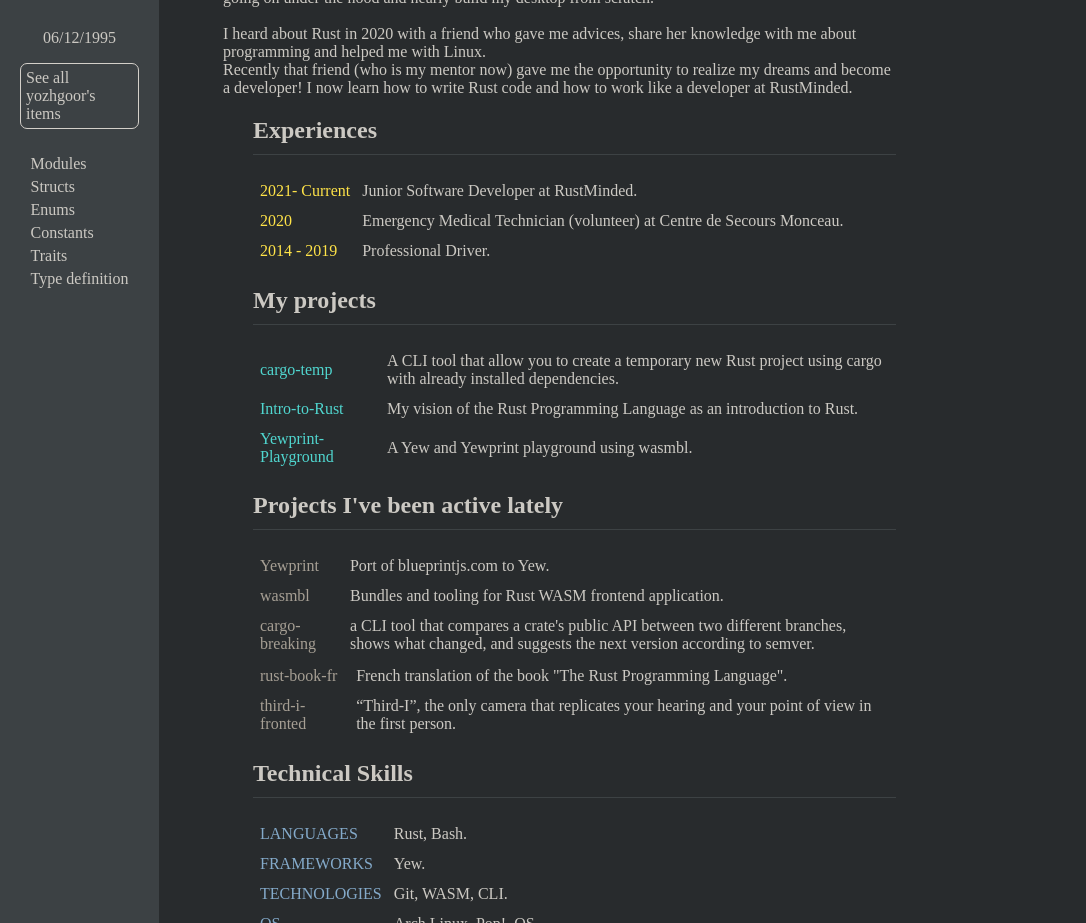
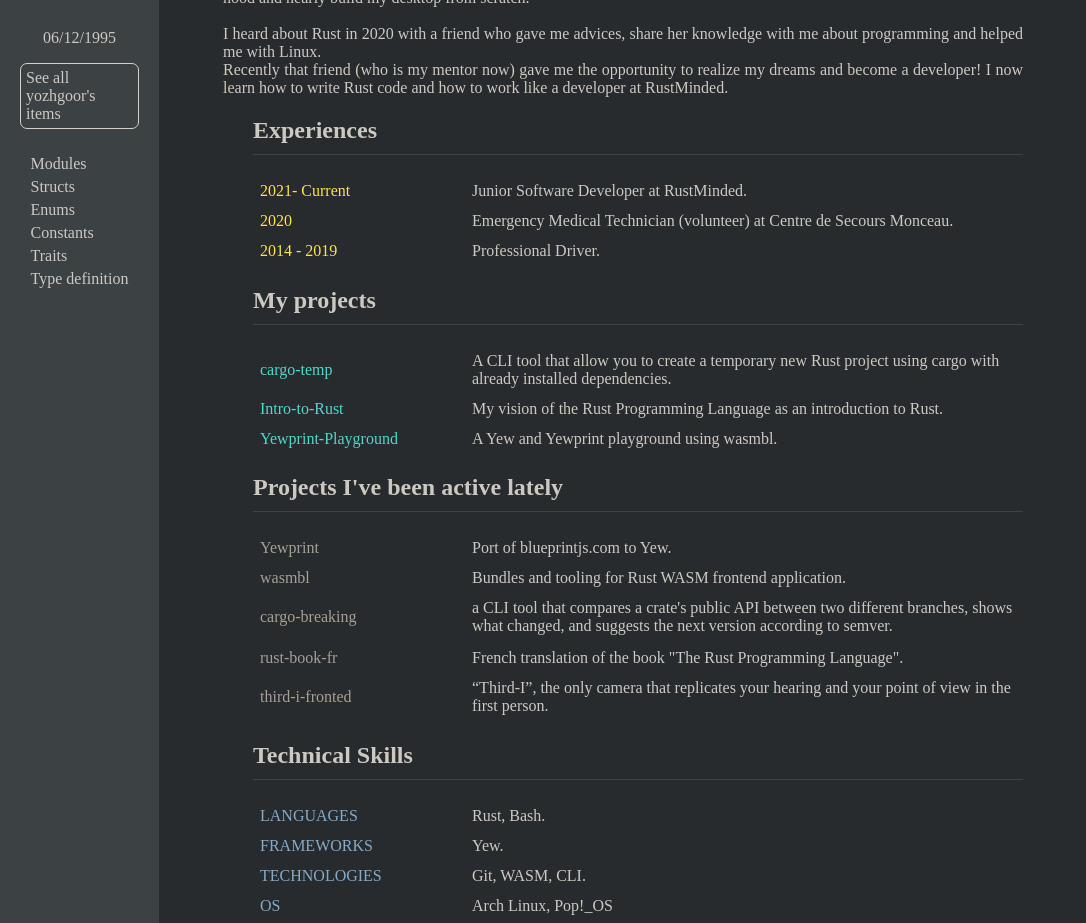
Before and after one commit to yozhgoor/yozhgoor.github.io, a plain HTML site: page index.html in a window 1280 px wide. Shown: the part 177-1100 px from the top of the page, without its empty margins (0-1086 px from the left). Drawn offline with Linux system fonts and the light colour scheme.

Commit message:
Format text

```diff
--- a/index.html
+++ b/index.html
@@ -139,27 +139,29 @@
                         <h2 id="modules">Experiences</h2>
                         <table>
                             <tr>
-                                <td style="color: #FFE348;">
+                                <td class="left">
                                     2021- Current
                                 </td>
-                                <td>
+                                <td class="right">
                                     Junior Software Developer at RustMinded.
                                 </td>
                             </tr>
                             <tr>
-                                <td style="color: #FFE348;">
+                                <td class="left">
                                     2020
                                 </td>
-                                <td>
+                                <td class="right">
                                     Emergency Medical Technician (volunteer) at
                                     Centre de Secours Monceau.
                                 </td>
                             </tr>
                             <tr>
-                                <td style="color: #FFE348;">
+                                <td class="left">
                                     2014 - 2019
                                 </td>
-                                <td>Professional Driver.</td>
+                                <td class="right">
+                                    Professional Driver.
+                                </td>
                             </tr>
                         </table>
                     </div>
@@ -167,40 +169,40 @@
                         <h2 id="structs">My projects</h2>
                         <table>
                             <tr>
-                                <td>
+                                <td class="left">
                                     <a
                                         href="https://github.com/yozhgoor/cargo-temp"
                                     >
                                         cargo-temp
                                     </a>
                                 </td>
-                                <td>
+                                <td class="right">
                                     A CLI tool that allow you to create a
                                     temporary new Rust project using cargo with
                                     already installed dependencies.
                                 </td>
                             </tr>
                             <tr>
-                                <td>
+                                <td class="left">
                                     <a
                                         href="https://intro-to-rust.netlify.app"
                                     >
                                         Intro-to-Rust
                                     </a>
                                 </td>
-                                <td>
+                                <td class="right">
                                     My vision of the Rust Programming Language as an introduction to Rust.
                                 </td>
                             </tr>
                             <tr>
-                                <td>
+                                <td class="left">
                                     <a
                                         href="https://github.com/yozhgoor/yewprint-playground"
                                     >
                                         Yewprint-Playground
                                     </a>
                                 </td>
-                                <td>
+                                <td class="right">
                                     A Yew and Yewprint playground using wasmbl.
                                 </td>
                             </tr>
@@ -210,38 +212,38 @@
                         <h2 id=enums>Projects I've been active lately</h2>
                         <table>
                             <tr>
-                                <td>
+                                <td class="left">
                                     <a
                                         href="https://github.com/yewprint/yewprint"
                                     >
                                         Yewprint
                                     </a>
                                 </td>
-                                <td>
+                                <td class="right">
                                     Port of blueprintjs.com to Yew.
                                 </td>
                             </tr>
                             <tr>
-                                <td>
+                                <td class="left">
                                     <a
                                         href="https://github.com/wasmbl/wasmbl"
                                     >
                                         wasmbl
                                     </a>
                                 </td>
-                                <td>
+                                <td class="right">
                                     Bundles and tooling for Rust WASM frontend application.
                                 </td>
                             </tr>
                             <tr>
-                                <td>
+                                <td class="left">
                                     <a
                                         href="https://github.com/iomentum/cargo-breaking"
                                     >
                                         cargo-breaking
                                     </a>
                                 </td>
-                                <td>
+                                <td class="right">
                                     a CLI tool that compares a crate's public
                                     API between two different branches, shows
                                     what changed, and suggests the next version
@@ -251,26 +253,26 @@
                         </table>
                         <table>
                             <tr>
-                                <td>
+                                <td class="left">
                                     <a
                                         href="https://github.com/Jimskapt/rust-book-fr"
                                     >
                                         rust-book-fr
                                     </a>
                                 </td>
-                                <td>
+                                <td class="right">
                                     French translation of the book "The Rust Programming Language".
                                 </td>
                             </tr>
                             <tr>
-                                <td>
+                                <td class="left">
                                     <a
                                         href="https://github.com/BigBoySystems/third-i-frontend"
                                     >
                                         third-i-fronted
                                     </a>
                                 </td>
-                                <td>
+                                <td class="right">
                                     “Third-I”, the only camera that replicates
                                     your hearing and your point of view in the
                                     first person.
@@ -282,34 +284,34 @@
                         <h2 id="constants">Technical Skills</h2>
                         <table>
                             <tr>
-                                <td style="color: #84AACA;">
+                                <td class="left">
                                     LANGUAGES
                                 </td>
-                                <td>
+                                <td class="right">
                                     Rust, Bash.
                                 </td>
                             </tr>
                             <tr>
-                                <td style="color: #84AACA;">
+                                <td class="left">
                                     FRAMEWORKS
                                 </td>
-                                <td>
+                                <td class="right">
                                     Yew.
                                 </td>
                             </tr>
                             <tr>
-                                <td style="color: #84AACA;">
+                                <td class="left">
                                     TECHNOLOGIES
                                 </td>
-                                <td>
+                                <td class="right">
                                     Git, WASM, CLI.
                                 </td>
                             </tr>
                             <tr>
-                                <td style="color: #84AACA;">
+                                <td class="left">
                                     OS
                                 </td>
-                                <td>
+                                <td class="right">
                                     Arch Linux, Pop!_OS
                                 </td>
                             </tr>
--- a/style.css
+++ b/style.css
@@ -13,9 +13,17 @@
     border-bottom: 1px dashed rgb(61, 66, 68);
 }
 
+h1 a{
+    color: #FFE348;
+}
+
 h2{
     padding-bottom: 10px;
     border-bottom: 1px solid rgb(61, 66, 68);
+}
+
+td{
+    padding: 5px;
 }
 
 a{
@@ -36,6 +44,12 @@
     color: #CCC9C3;
 }
 
+select{
+    background: #282B2D;
+    color:#CCC9C3;
+    border: none;
+}
+
 .top-bar{
     display: flex;
     border-bottom: 1px solid #726A5E;
@@ -51,12 +65,6 @@
 .top-bar div p{
     font-size: 0.8em;
     margin-top: 3px;
-}
-
-select{
-    background: #282B2D;
-    color:#CCC9C3;
-    border: none;
 }
 
 .main{
@@ -103,24 +111,34 @@
     margin-right: 30%;
 }
 
+.description{
+    text-align: justify;
+    width: 800px;
+}
+
 .second-block{
     margin-left: 30px;
 }
 
-td{
-    padding: 5px;
+.experiences .left{
+    color: #FFE348;
+    margin-right: 5px;
 }
 
-.title a{
-    color: #EBD245;
+.left{
+    width: 200px;
 }
 
-.my-projects a{
+.my-projects .left a{
     color: #50D6CF;
 }
 
-.projects-contribs a{
+.projects-contribs .left a{
     color: #A69F94;
+}
+
+.technical-skills .left{
+    color: #84AACA;
 }
 
 .soft-skills td{
```
